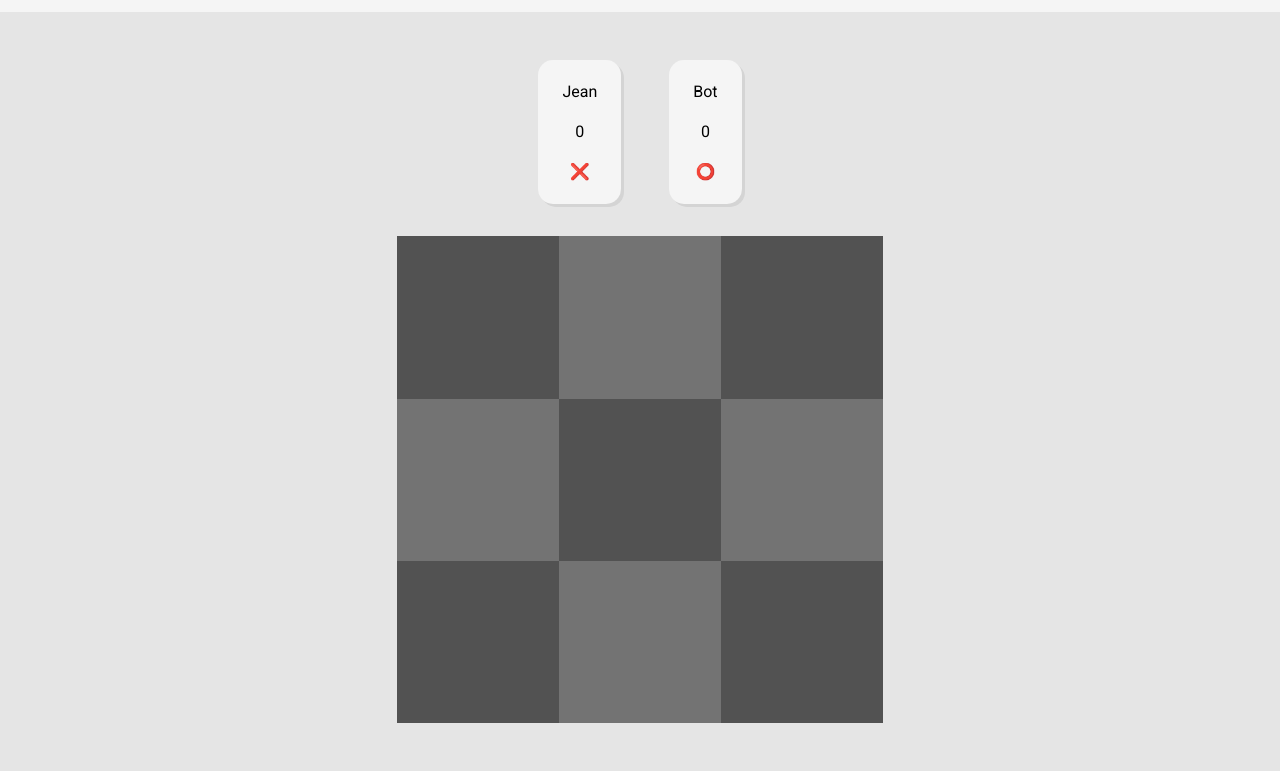
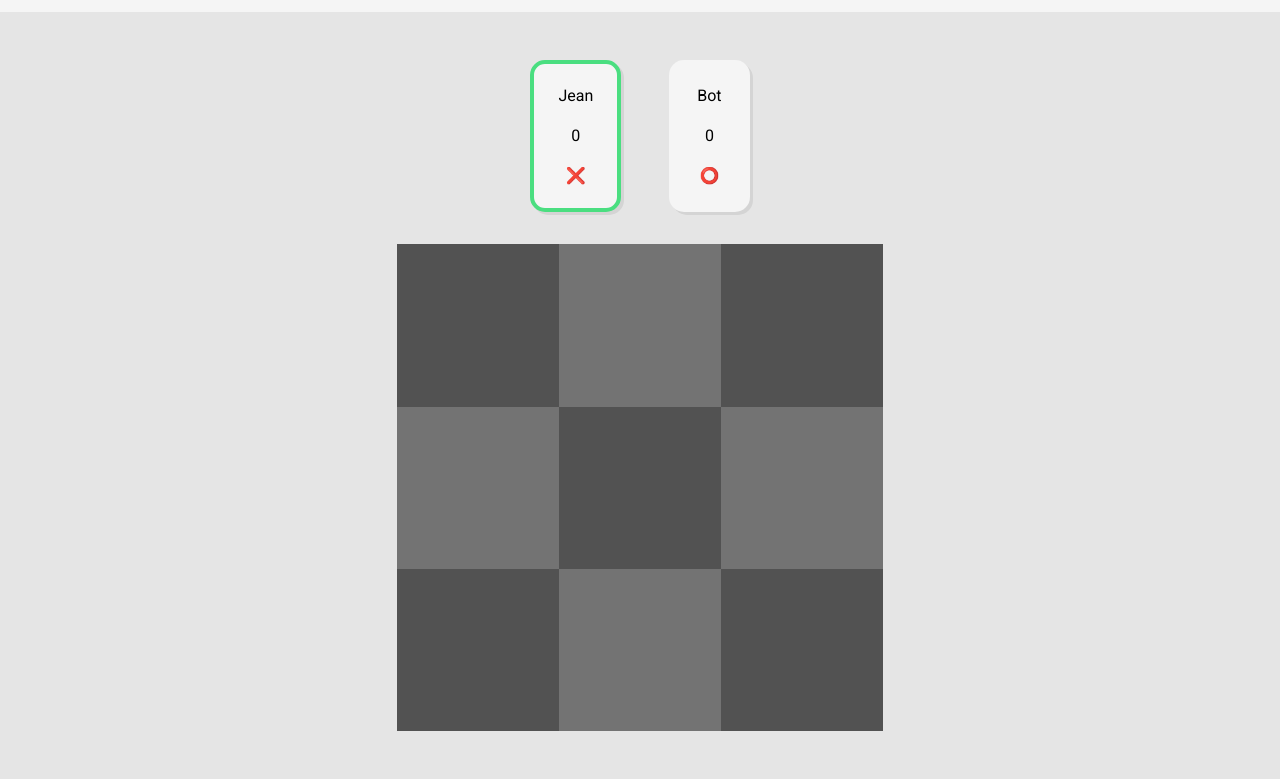
Before and after one commit to PinsonJulien/odin-tic-tac-toe, a plain HTML site: page index.html in a window 1280 px wide. Shown: the part 58-837 px from the top of the page. Drawn offline with Linux system fonts and the light colour scheme.

Commit message:
Implemented turn cursor on scoreViews

```diff
--- a/css/main.css
+++ b/css/main.css
@@ -82,6 +82,13 @@ main {
   gap: 1.5em;
   text-align: center;
   box-shadow: 3px 3px 0px var(--neutral-300);
+  border-width: 4px;
+  border-style: solid;
+  border-color:transparent;
+}
+
+#scores > .container.selected {
+  border-color: var(--green-400);
 }
 
 #board {
--- a/js/game/gameController.js
+++ b/js/game/gameController.js
@@ -14,6 +14,8 @@ export default class GameController {
 
     this.#gameView.setCellClickListener((cell) => this.playerTurn(cell));
     this.#gameOverView.setOnButtonClickListener(() => this.newGame());
+
+    this.setTurn(this.#game.getTurn());
   }
 
   // Game mechanic methods
@@ -24,7 +26,7 @@ export default class GameController {
     if (this.#game.getState()) return;
 
     this.#game.setState(true);
-    this.#game.setTurn(0);
+    this.setTurn(0);
 
     // Hide modal
     this.#gameOverView.setVisible(false);
@@ -172,12 +174,26 @@ export default class GameController {
 
   // Turn related methods
 
+  setTurn(turn) {
+    const setPlayerSelection = (player, selected) => {
+      this.getScoreController(player).setSelected(selected);
+    };
+
+    // removes the border from last player
+    setPlayerSelection(this.getCurrentTurnPlayer(), false);
+
+    this.#game.setTurn(turn);
+
+    // show the ones of the new player
+    setPlayerSelection(this.getCurrentTurnPlayer(), true);
+  }
+
   // Changes the current turn
   changeTurn() {
     const playerCount = this.#game.getPlayers().length;
 
     const currentTurn = this.#game.getTurn() + 1;
-    this.#game.setTurn(
+    this.setTurn(
       (currentTurn === playerCount)
       ? 0
       : currentTurn
@@ -186,10 +202,12 @@ export default class GameController {
 
   // Whenever a player did a move, change the turn and check if the new player is a bot.
   endTurn() {
+    // Skip the turn of last player
     this.changeTurn();
 
     // If the current player is a robot, let the algorithm do a move.
     const player = this.getCurrentTurnPlayer();
+    this.getScoreController(player).setSelected(true);
     if (this.isPlayerRobot(player)) this.robotTurn();
   }
 
--- a/js/main.js
+++ b/js/main.js
@@ -26,17 +26,17 @@ players.forEach((player) => {
   );
 });
 
+const game = new Game();
+game.setPlayers(players);
+game.setTurn(0);
+
 // Creating views and controllers
 const gameController = new GameController(
   new GameView('board'),
-  new Game(),
+  game,
   scoreControllers,
   new GameOverView('game-over-modal'),
 );
-
-const game = gameController.getGameModel();
-game.setPlayers(players);
-game.setTurn(0);
 
 gameController.generateGrid(3);
 
--- a/js/models/game.js
+++ b/js/models/game.js
@@ -1,6 +1,6 @@
 export default class Game {
   #players = [];
-  #turn;
+  #turn = 0;
   #grid = [[]];
   #state = true; // true : the game is on
 
--- a/js/score/scoreController.js
+++ b/js/score/scoreController.js
@@ -24,4 +24,9 @@ export default class ScoreController {
     this.#player.setScore(newScore);
     this.#view.setScore(newScore);
   }
+
+  // Add or remove borders to the player that's currently playing
+  setSelected (turn) {
+    this.#view.setSelected(turn);
+  }
 }
--- a/js/score/scoreView.js
+++ b/js/score/scoreView.js
@@ -33,4 +33,10 @@ export default class ScoreView {
   setIcon(icon) {
     this.#icon.innerText = icon;
   }
+
+  setSelected(selected) {
+    const className = "selected";
+    if (selected) this.#root.classList.add(className);
+    else this.#root.classList.remove(className);
+  }
 }
```
